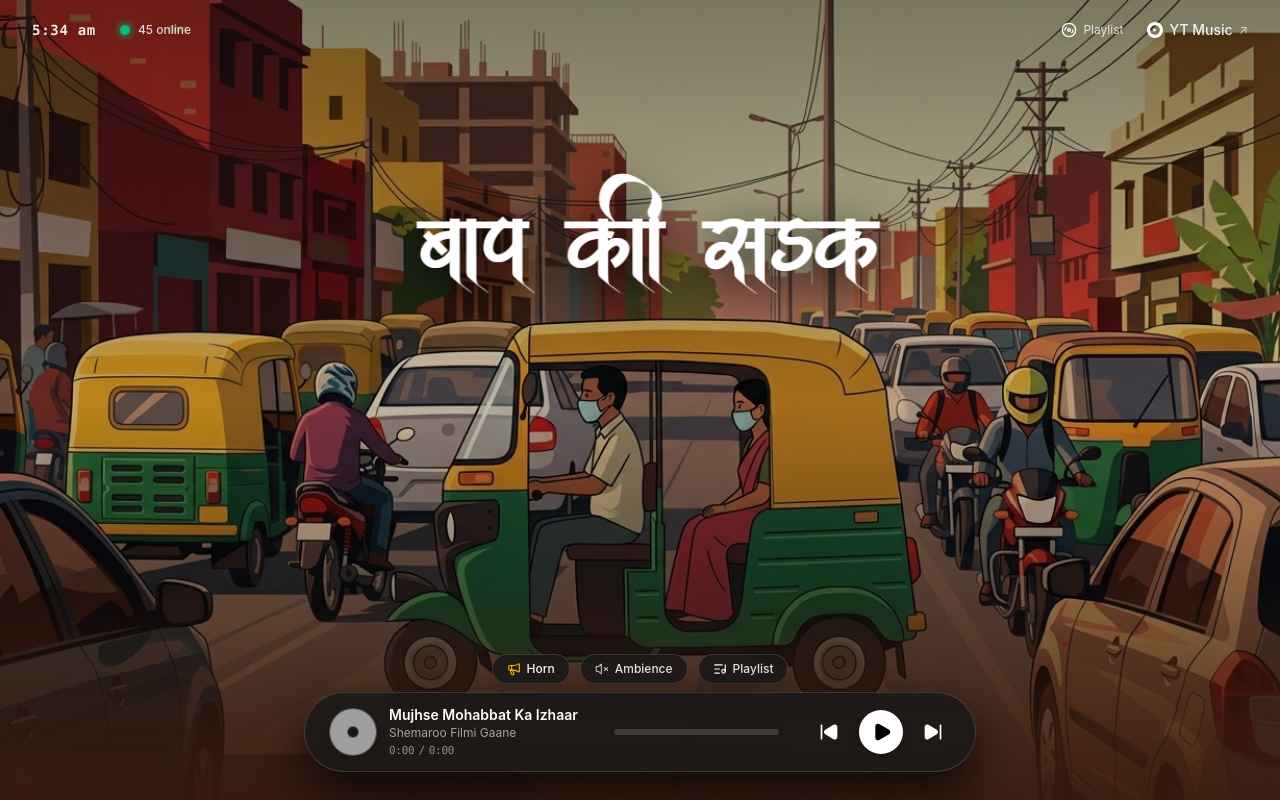
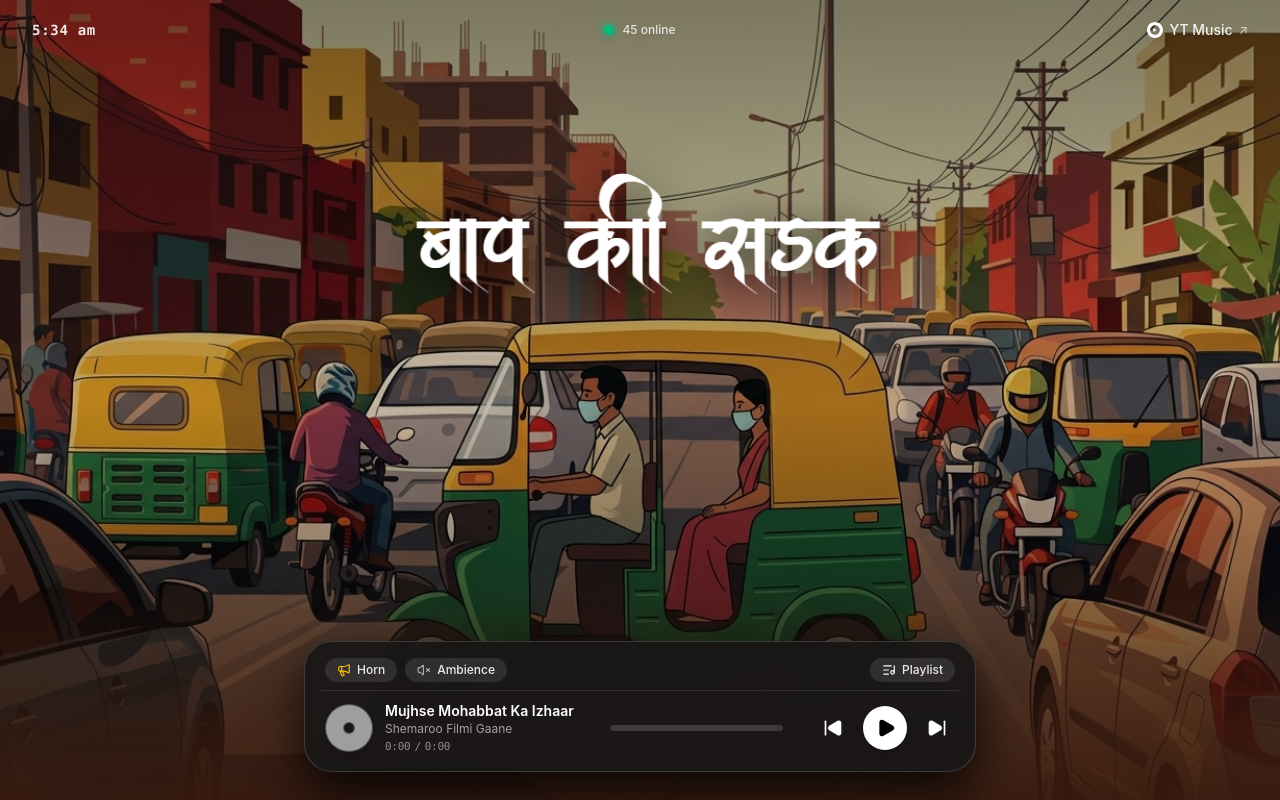
Before and after one commit to sahilchavan751/baapkiroad, a React (Vite) app: page / in a window 1280 px wide. Built offline with nearby package versions, Linux system fonts and the light colour scheme; grey boxes are pictures that could not be loaded; a web font is replaced by a local one.

Commit message:
refactor: attach sound controls inside AudioPlayer top bar and center online badge in Header

```diff
--- a/src/components/AudioPlayer.jsx
+++ b/src/components/AudioPlayer.jsx
@@ -37,22 +37,24 @@ export default function AudioPlayer({
   const progressPercent = duration > 0 ? (currentTime / duration) * 100 : 0;
 
   return (
-    <div className="fixed bottom-5 sm:bottom-7 left-1/2 -translate-x-1/2 z-50 w-[92%] max-w-xl sm:max-w-2xl flex flex-col items-center gap-2 pointer-events-none">
-      {/* Floating Sound Effect Pill Buttons Row (Horn & Ambience) above the main player */}
     <motion.div
-        initial={{ opacity: 0, y: 15 }}
+      initial={{ opacity: 0, y: 40 }}
       animate={{ opacity: 1, y: 0 }}
-        transition={{ duration: 0.5, delay: 0.1 }}
-        className="flex items-center gap-2.5 pointer-events-auto"
+      transition={{ duration: 0.7, delay: 0.2, ease: [0.16, 1, 0.3, 1] }}
+      className="fixed bottom-5 sm:bottom-7 left-1/2 -translate-x-1/2 z-50 w-[92%] max-w-xl sm:max-w-2xl p-3 sm:p-4 rounded-[28px] bg-neutral-900/90 backdrop-blur-2xl border border-white/15 shadow-[0_20px_50px_rgba(0,0,0,0.85)] flex flex-col gap-2.5 text-white"
     >
+      {/* Attached Top Control Row: Horn, Ambience & Playlist */}
+      <div className="flex items-center justify-between pb-2 border-b border-white/10 px-1">
+        <div className="flex items-center gap-2">
           {/* Horn Button */}
           <button
             type="button"
             onClick={(e) => {
+              e.preventDefault();
               e.stopPropagation();
               onPlayHorn();
             }}
-          className="flex items-center gap-1.5 px-3.5 py-1.5 rounded-full text-xs font-medium text-white bg-neutral-900/80 hover:bg-neutral-800 backdrop-blur-xl border border-white/15 shadow-lg active:scale-95 transition-all cursor-pointer"
+            className="flex items-center gap-1.5 px-3 py-1 rounded-full text-xs font-medium text-white/90 hover:text-white bg-white/10 hover:bg-white/20 active:scale-95 transition-all cursor-pointer"
             title="Honk Horn Sound"
           >
             <Megaphone className="w-3.5 h-3.5 text-amber-400" />
@@ -63,49 +65,47 @@ export default function AudioPlayer({
           <button
             type="button"
             onClick={(e) => {
+              e.preventDefault();
               e.stopPropagation();
               toggleAmbience();
             }}
-          className={`flex items-center gap-1.5 px-3.5 py-1.5 rounded-full text-xs font-medium backdrop-blur-xl border shadow-lg transition-all cursor-pointer active:scale-95 ${
+            className={`flex items-center gap-1.5 px-3 py-1 rounded-full text-xs font-medium transition-all cursor-pointer active:scale-95 ${
               isAmbienceOn
-              ? 'bg-amber-500/30 border-amber-400/60 text-amber-200 font-semibold shadow-[0_0_15px_rgba(245,158,11,0.3)]'
-              : 'bg-neutral-900/80 border-white/15 hover:bg-neutral-800 text-white/90 hover:text-white'
+                ? 'bg-amber-500/30 border border-amber-400/40 text-amber-200 font-semibold shadow-[0_0_12px_rgba(245,158,11,0.25)]'
+                : 'bg-white/10 hover:bg-white/20 text-white/90 hover:text-white'
             }`}
             title="Toggle Road Traffic Ambience Sound"
           >
             {isAmbienceOn ? (
-            <Volume2 className="w-3.5 h-3.5 text-amber-400 animate-pulse" />
+              <Volume2 className="w-3.5 h-3.5 text-amber-300 animate-pulse" />
             ) : (
-            <VolumeX className="w-3.5 h-3.5 text-white/70" />
+              <VolumeX className="w-3.5 h-3.5 text-white/60" />
             )}
             <span>Ambience</span>
             {isAmbienceOn && (
               <span className="w-1.5 h-1.5 rounded-full bg-amber-400 animate-ping ml-0.5" />
             )}
           </button>
+        </div>
 
         {/* Playlist Toggle */}
         <button
           type="button"
           onClick={(e) => {
+            e.preventDefault();
             e.stopPropagation();
             onOpenPlaylist();
           }}
-          className="flex items-center gap-1.5 px-3.5 py-1.5 rounded-full text-xs font-medium text-white/90 hover:text-white bg-neutral-900/80 hover:bg-neutral-800 backdrop-blur-xl border border-white/15 shadow-lg transition-all cursor-pointer active:scale-95"
+          className="flex items-center gap-1.5 px-3 py-1 rounded-full text-xs font-medium text-white/90 hover:text-white bg-white/10 hover:bg-white/20 transition-all cursor-pointer active:scale-95"
           title="Browse Playlist Tracks"
         >
           <ListMusic className="w-3.5 h-3.5 text-white" />
           <span>Playlist</span>
         </button>
-      </motion.div>
+      </div>
 
-      {/* Main Sleek Audio Player Bar */}
-      <motion.div
-        initial={{ opacity: 0, y: 30 }}
-        animate={{ opacity: 1, y: 0 }}
-        transition={{ duration: 0.6, delay: 0.2, ease: [0.16, 1, 0.3, 1] }}
-        className="w-full px-3 sm:px-6 py-2.5 sm:py-3 rounded-full bg-neutral-900/80 backdrop-blur-xl border border-white/15 shadow-[0_20px_50px_rgba(0,0,0,0.8)] flex items-center justify-between gap-3 sm:gap-6 text-white pointer-events-auto"
-      >
+      {/* Main Track Info & Controls Row */}
+      <div className="flex items-center justify-between gap-3 sm:gap-6 px-1">
         {/* Left: Album Thumbnail & Info */}
         <div className="flex items-center gap-3 min-w-0">
           <div
@@ -191,7 +191,7 @@ export default function AudioPlayer({
             <SkipForward className="w-4 h-4 sm:w-5 sm:h-5 fill-current text-white" />
           </button>
         </div>
+      </div>
     </motion.div>
-    </div>
   );
 }
--- a/src/components/Header.jsx
+++ b/src/components/Header.jsx
@@ -1,8 +1,7 @@
 import React, { useState, useEffect } from 'react';
-import { Disc3 } from 'lucide-react';
 import { motion } from 'framer-motion';
 
-export default function Header({ isPlaying, onTogglePlaylist }) {
+export default function Header({ isPlaying }) {
   const [timeString, setTimeString] = useState('');
   const [onlineCount, setOnlineCount] = useState(44);
 
@@ -39,18 +38,26 @@ export default function Header({ isPlaying, onTogglePlaylist }) {
   const ytMusicPlaylistUrl = "https://music.youtube.com/playlist?list=PLTJ1PnzCWyFw";
 
   return (
-    <header className="fixed top-0 left-0 right-0 z-40 px-5 sm:px-8 py-5 flex items-center justify-between pointer-events-none drop-shadow-md">
-      {/* Left Section: Time & Online badge */}
+    <header className="fixed top-0 left-0 right-0 z-40 px-5 sm:px-8 py-5 grid grid-cols-3 items-center pointer-events-none drop-shadow-md">
+      {/* Left: Time Readout */}
       <motion.div
         initial={{ opacity: 0, y: -10 }}
         animate={{ opacity: 1, y: 0 }}
         transition={{ duration: 0.6 }}
-        className="flex items-center gap-4 sm:gap-6 pointer-events-auto"
+        className="flex items-center justify-start pointer-events-auto"
       >
         <span className="text-white/90 text-sm font-semibold tracking-wider font-mono">
           {timeString || '10:34 am'}
         </span>
+      </motion.div>
 
+      {/* Center: Online Indicator */}
+      <motion.div
+        initial={{ opacity: 0, y: -10 }}
+        animate={{ opacity: 1, y: 0 }}
+        transition={{ duration: 0.6, delay: 0.05 }}
+        className="flex items-center justify-center pointer-events-auto"
+      >
         <div className="flex items-center gap-2 text-xs text-white/80 font-medium">
           <span className="relative flex h-2.5 w-2.5">
             <span className="animate-ping absolute inline-flex h-full w-full rounded-full bg-emerald-400 opacity-75"></span>
@@ -60,24 +67,13 @@ export default function Header({ isPlaying, onTogglePlaylist }) {
         </div>
       </motion.div>
 
-      {/* Right Section: Playlist & YT Music Link */}
+      {/* Right: YT Music Link */}
       <motion.div
         initial={{ opacity: 0, y: -10 }}
         animate={{ opacity: 1, y: 0 }}
         transition={{ duration: 0.6, delay: 0.1 }}
-        className="flex items-center gap-4 sm:gap-6 pointer-events-auto"
+        className="flex items-center justify-end pointer-events-auto"
       >
-        {/* Playlist Quick Drawer Button */}
-        <button
-          onClick={onTogglePlaylist}
-          className="hidden md:flex items-center gap-1.5 text-xs text-white/80 hover:text-white transition-colors duration-200 cursor-pointer"
-          title="Browse Playlist Tracks"
-        >
-          <Disc3 className={`w-4 h-4 text-white ${isPlaying ? 'animate-spin-slow' : ''}`} />
-          <span>Playlist</span>
-        </button>
-
-        {/* YT Music Playlist Link with White YouTube Icon */}
         <a
           href={ytMusicPlaylistUrl}
           target="_blank"
```
Lines whose indentation alone changed are shown as unchanged.
